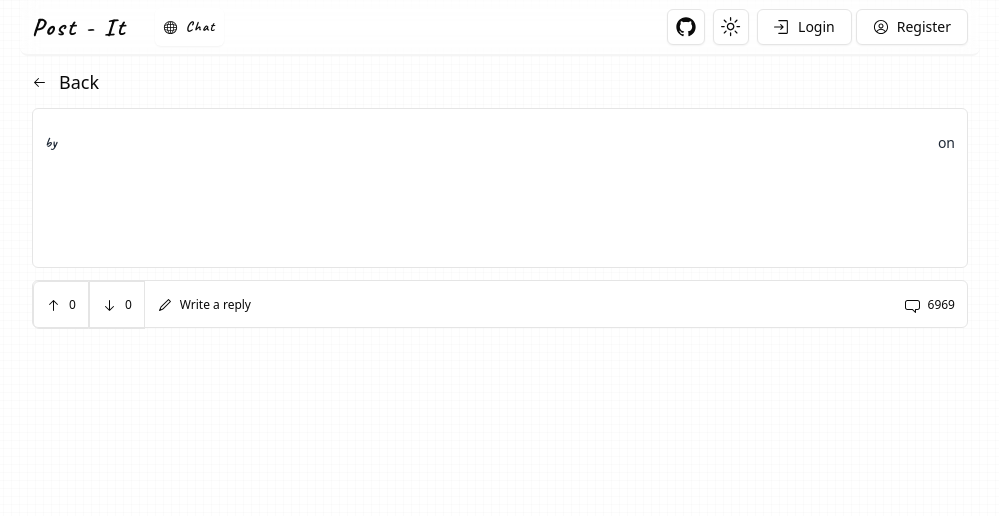
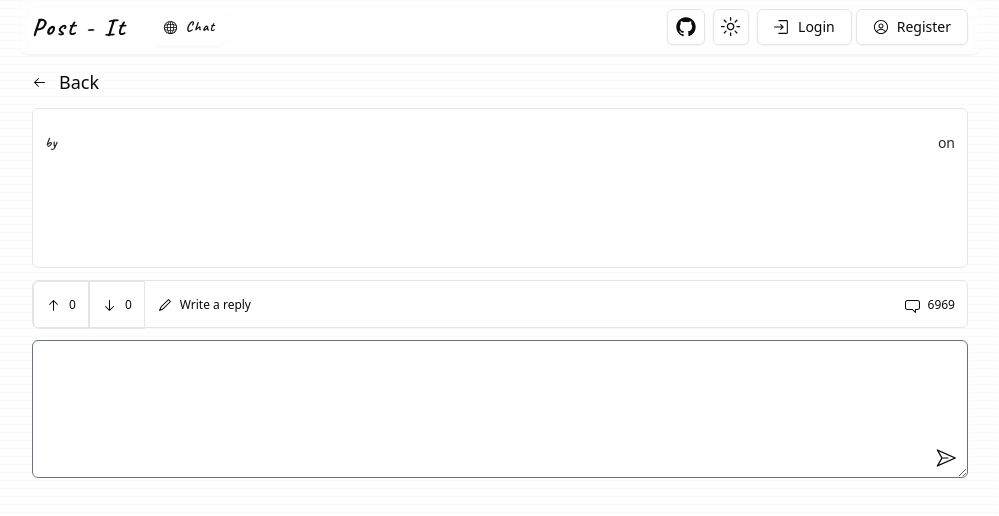
Before and after one commit to falcon71181/Post-It, a Next.js app in the folder client/: page /post/1 in a window 1280 px wide. Both pictures are taken after a click on the element "Write a reply". Shown: the top 516 px of the page, without its empty margins (140-1139 px from the left). Built offline with nearby package versions, Linux system fonts and the light colour scheme; no server answers.

Commit message:
feat: Add reply form design added

```diff
--- a/client/src/app/post/[slug]/page.tsx
+++ b/client/src/app/post/[slug]/page.tsx
@@ -1,13 +1,14 @@
 'use client'
 
-import { useState, useEffect } from "react";
+import { useState, useEffect, Dispatch, SetStateAction } from "react";
 import type { IndividualPostDataType } from "@/types/posts";
-import { ArrowDownIcon, ArrowLeftIcon, ArrowUpIcon, ChatBubbleIcon, Pencil1Icon } from "@radix-ui/react-icons";
+import { ArrowDownIcon, ArrowLeftIcon, ArrowUpIcon, PaperPlaneIcon, ChatBubbleIcon, Pencil1Icon } from "@radix-ui/react-icons";
 import Link from "next/link";
 
 const PostPage = ({ params }: { params: { slug: number } }) => {
   const SERVER = process.env.NEXT_PUBLIC_SERVER as string;
   const [postData, setPostData] = useState<IndividualPostDataType | null>(null);
+  const [toggleReplyForm, setToggleReplyForm] = useState<boolean>(false);
 
   useEffect(() => {
     const fetchData = async (postId: number) => {
@@ -25,21 +26,23 @@ const PostPage = ({ params }: { params: { slug: number } }) => {
   }, [params.slug, SERVER]);
   return (
     <div className="w-full px-3 flex flex-col gap-3">
+      <Link href="/"
+        className="group h-full w-full flex gap-3 items-center"
+      >
+        <ArrowLeftIcon className="group-hover:translate-x-1 transition-transform duration-200" />
+        <span className="text-lg">Back</span>
+      </Link>
       <PostCard postData={postData} />
-      <PostStatusCard postStatus={{ likes: postData?.likes ?? 0, dislikes: postData?.dislikes ?? 0 }} />
+      <PostStatusCard postStatus={{ likes: postData?.likes ?? 0, dislikes: postData?.dislikes ?? 0 }} replyDialog={{ replyFormState: toggleReplyForm, setReplyForm: setToggleReplyForm }} />
+      {toggleReplyForm &&
+        <AddReplyCard />
+      }
     </div>
   )
 }
 
 const PostCard = ({ postData }: { postData: IndividualPostDataType | null }) => {
   return (
-    <div className="w-full flex flex-col gap-3">
-      <Link href="/"
-        className="group h-full w-full flex gap-3 items-center"
-      >
-        <ArrowLeftIcon className="group-hover:translate-x-1 transition-transform duration-200" />
-        <span className="text-lg">Back</span>
-      </Link>
     <div className="w-full min-h-[20vh] p-3 flex flex-col gap-3 border border-border rounded-md bg-background">
       <h1 className="text-3xl font-semibold">{postData?.title}</h1>
       <div className="w-full text-gray-800 dark:text-neutral-400 text-sm flex justify-between items-center">
@@ -50,11 +53,10 @@ const PostCard = ({ postData }: { postData: IndividualPostDataType | null }) =>
         {postData?.body}
       </p>
     </div>
-    </div>
   )
 }
 
-const PostStatusCard = ({ postStatus }: { postStatus: { likes: number, dislikes: number } }) => {
+const PostStatusCard = ({ postStatus, replyDialog }: { postStatus: { likes: number, dislikes: number }, replyDialog: { replyFormState: boolean, setReplyForm: Dispatch<SetStateAction<boolean>> } }) => {
   return (
     <div className="w-full h-12 rounded-md flex justify-between border border-border bg-background">
       <div className="flex">
@@ -66,7 +68,9 @@ const PostStatusCard = ({ postStatus }: { postStatus: { likes: number, dislikes:
           <ArrowDownIcon />
           <h1>{postStatus.dislikes}</h1>
         </div>
-        <div className="h-12 px-3 flex gap-2 items-center text-xs rounded-r-md hover:bg-accent cursor-pointer transition-colors duration-200">
+        <div className="h-12 px-3 flex gap-2 items-center text-xs rounded-r-md hover:bg-accent cursor-pointer transition-colors duration-200"
+          onClick={() => replyDialog.setReplyForm(!replyDialog.replyFormState)}
+        >
           <Pencil1Icon />
           <h1>Write a reply</h1>
         </div>
@@ -79,4 +83,20 @@ const PostStatusCard = ({ postStatus }: { postStatus: { likes: number, dislikes:
   )
 }
 
+const AddReplyCard = () => {
+  return (
+    <form id="replyForm">
+      <div className="relative">
+        <textarea
+          rows={6}
+          className="bg-background/70 border border-gray-500 p-2 w-full text-sm rounded-md outline-none focus:border-gray-200 cursor-text"
+        />
+        <button className='absolute right-0 bottom-0 mr-3 mb-4'>
+          <PaperPlaneIcon className="size-5" />
+        </button>
+      </div>
+    </form>
+  )
+}
+
 export default PostPage;
```
Lines whose indentation alone changed are shown as unchanged.
